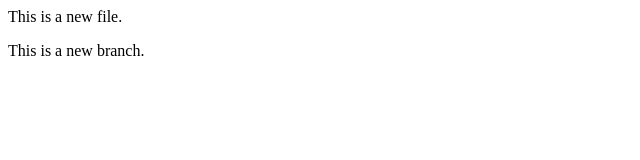
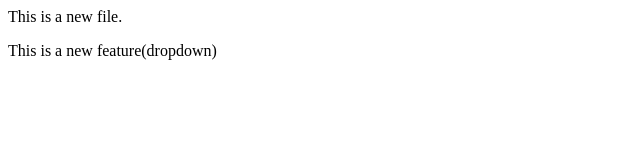
Before and after one commit to Santoshi-Vajrangi/localrepo, a plain HTML site: page localRepo/index.html in a window 1280 px wide. Shown: the full height of the page, 0-640 px from the left. Drawn offline with Linux system fonts and the light colour scheme.

```diff
--- a/localRepo/index.html
+++ b/localRepo/index.html
@@ -1,2 +1,2 @@
 <p>This is a new file.</p>
-<p>This is a new branch.</p>
+<p>This is a new feature(dropdown)</p>
```
